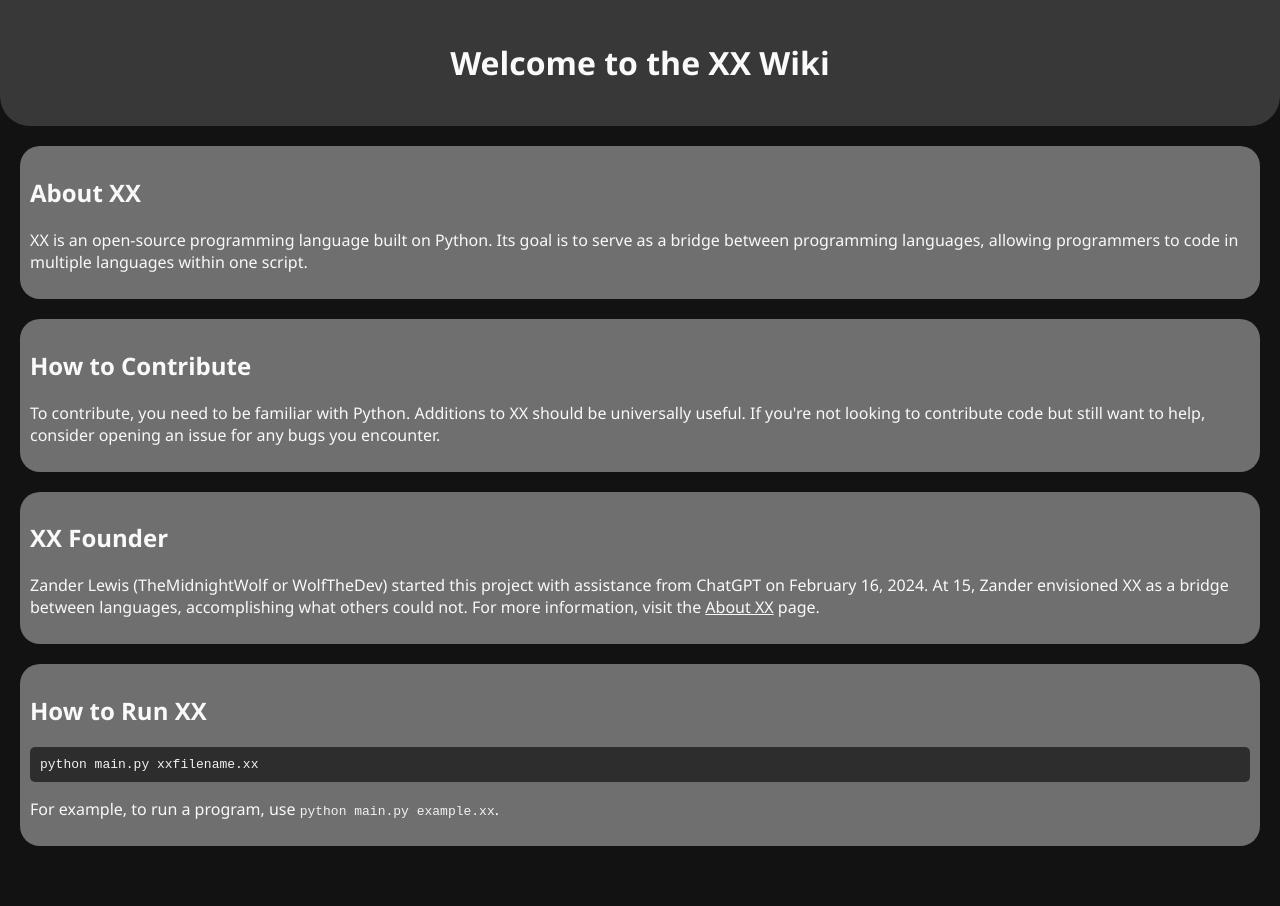
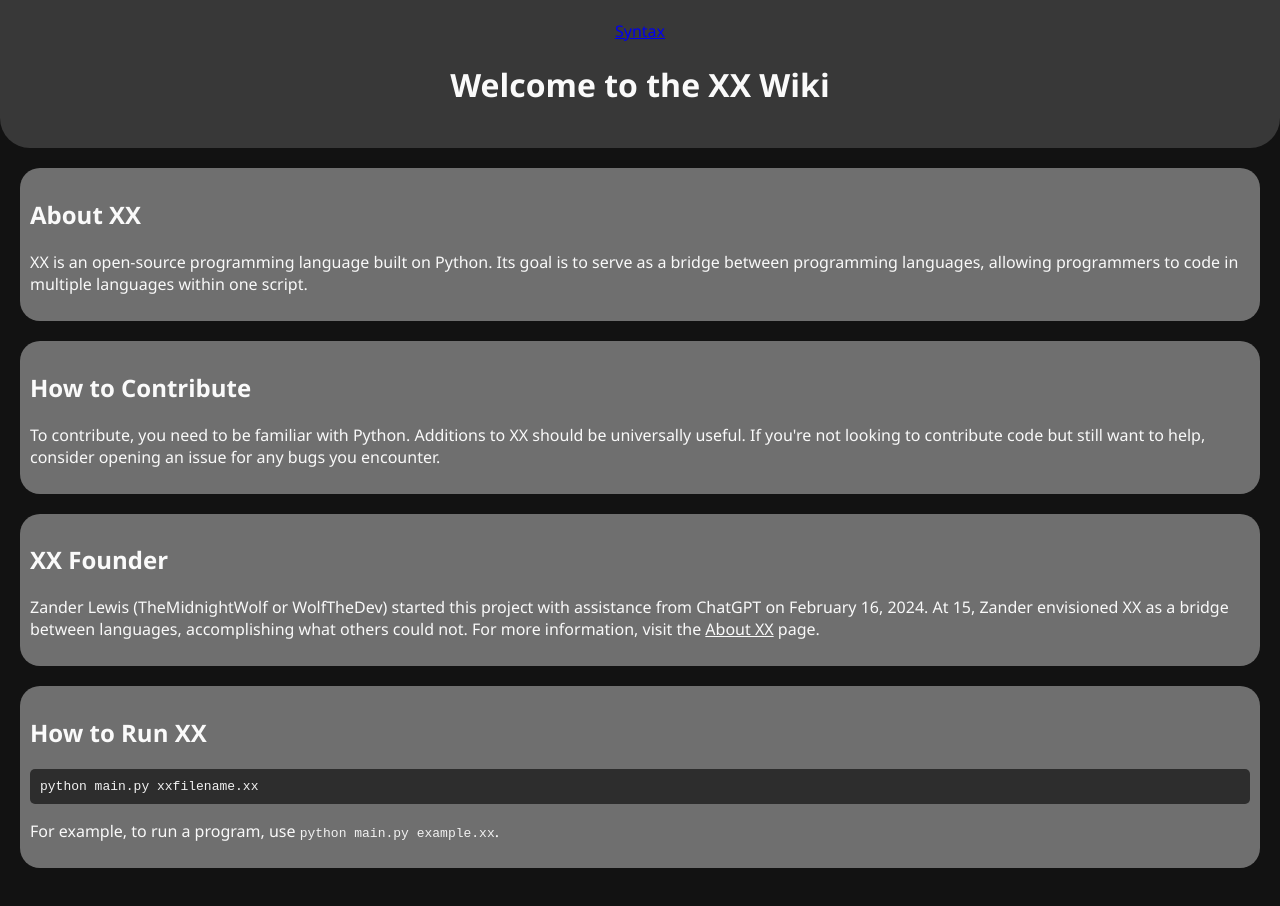
Before and after one commit to zanderlewis/XXWebsite, a plain HTML site: page index.html in a window 1280 px wide. Drawn offline with Linux system fonts and the light colour scheme.

Commit message:
Update index.html

```diff
--- a/index.html
+++ b/index.html
@@ -8,6 +8,7 @@
 </head>
 <body>
     <header>
+        <nav><a href="syntax.html">Syntax</a></nav>
         <h1>Welcome to the XX Wiki</h1>
     </header>
     <main>
```
